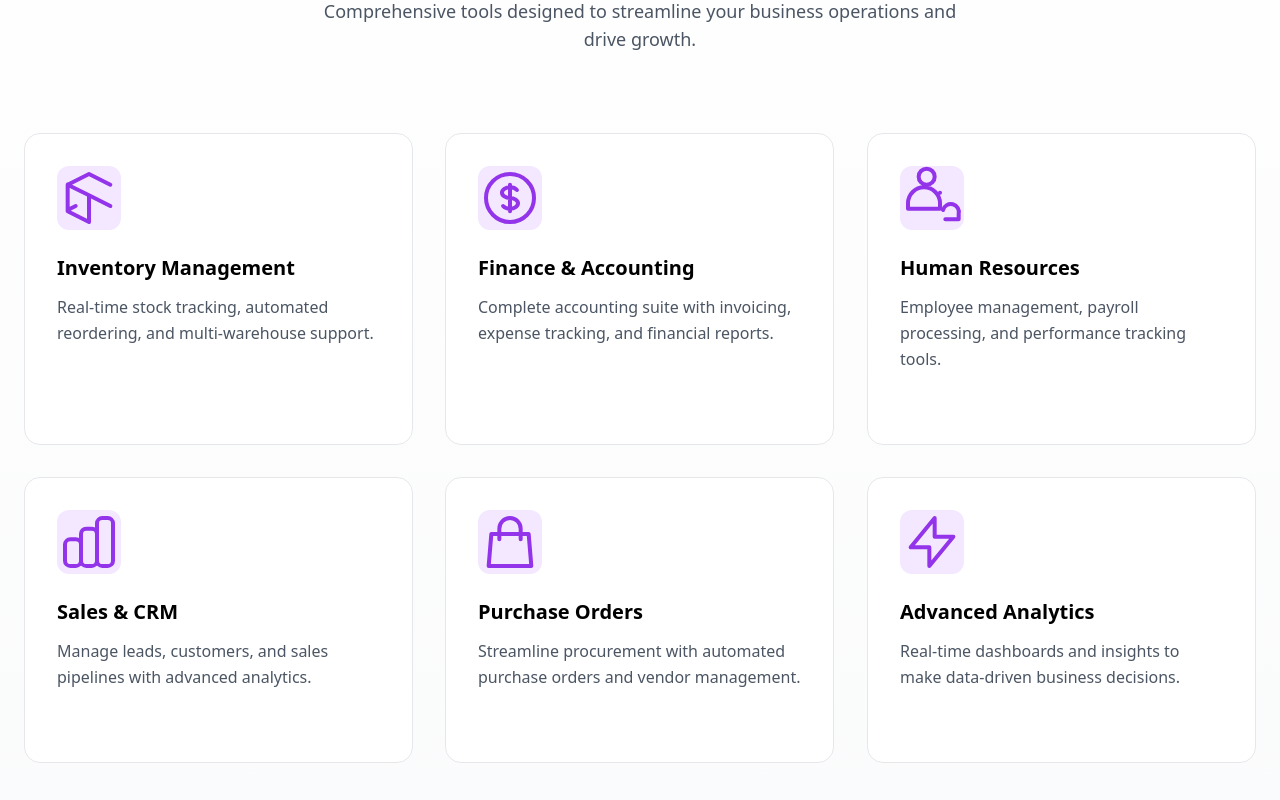
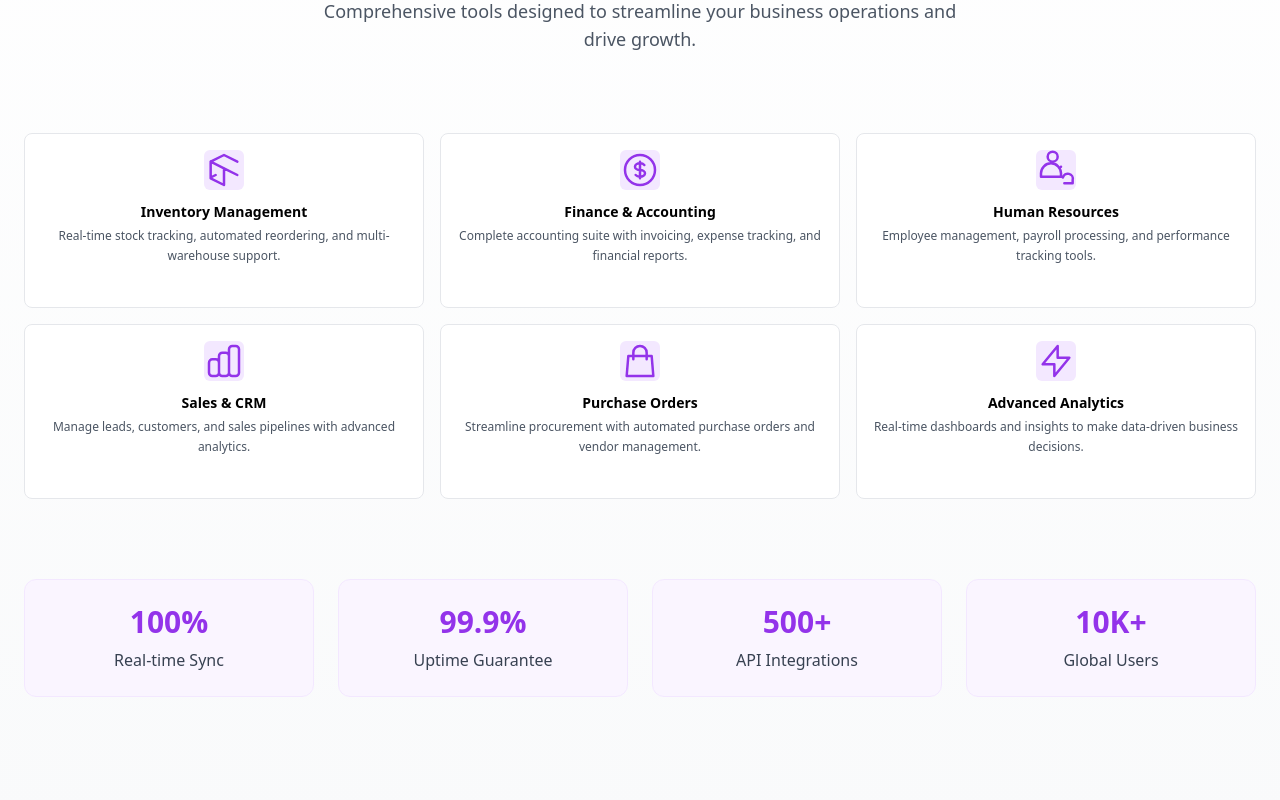
Before and after one commit to raihsoft/raihsuite-website, a Next.js app: page / in a window 1280 px wide. Shown: the part 1280-2080 px from the top of the page. Built offline with nearby package versions, Linux system fonts and the light colour scheme.

Commit message:
Update page.tsx

```diff
--- a/src/app/page.tsx
+++ b/src/app/page.tsx
@@ -79,7 +79,7 @@ export default function HomePage() {
             </p>
           </div>
 
-          <div className="grid md:grid-cols-2 lg:grid-cols-3 gap-8">
+          <div className="grid md:grid-cols-2 lg:grid-cols-3 gap-4">
             {[
               {
                 title: "Inventory Management",
@@ -138,22 +138,22 @@ export default function HomePage() {
             ].map((feature, index) => (
               <div
                 key={feature.title}
-                className={`group relative p-8 rounded-2xl border border-gray-200 bg-white hover:shadow-2xl hover:shadow-purple-200/30 transition-all duration-500 hover:scale-105 hover:border-purple-300 animate-scale-in overflow-hidden`}
+                className={`group relative p-4 rounded-lg border border-gray-200 bg-white hover:shadow-lg hover:shadow-purple-200/30 transition-all duration-500 hover:scale-105 hover:border-purple-300 animate-scale-in overflow-hidden`}
                 style={{ animationDelay: `${(index + 1) * 0.1}s` }}
               >
                 {/* Gradient background on hover */}
                 <div className="absolute inset-0 bg-gradient-to-br from-purple-500 to-purple-600 opacity-0 group-hover:opacity-5 transition-opacity duration-500" />
 
-                <div className="relative z-10">
-                  <div className="w-16 h-16 bg-purple-100 rounded-xl mb-6 flex items-center justify-center text-purple-600 group-hover:bg-purple-200 group-hover:shadow-lg group-hover:shadow-purple-300/50 transition-all duration-500 group-hover:scale-110">
+                <div className="relative z-10 text-center">
+                  <div className="w-10 h-10 bg-purple-100 rounded-md mb-3 flex items-center justify-center text-purple-600 group-hover:bg-purple-200 group-hover:shadow-lg group-hover:shadow-purple-300/50 transition-all duration-500 group-hover:scale-110 mx-auto">
                     {feature.icon}
                   </div>
-                  <h3 className="text-xl font-bold mb-3 group-hover:text-purple-700 transition-colors">{feature.title}</h3>
-                  <p className="text-gray-600 group-hover:text-gray-700 transition-colors leading-relaxed">
+                  <h3 className="text-sm font-bold mb-1 group-hover:text-purple-700 transition-colors">{feature.title}</h3>
+                  <p className="text-xs text-gray-600 group-hover:text-gray-700 transition-colors leading-relaxed">
                     {feature.description}
                   </p>
 
-                  <div className="mt-4 inline-flex items-center gap-2 text-purple-600 font-semibold opacity-0 group-hover:opacity-100 transition-opacity duration-300">
+                  <div className="mt-2 inline-flex items-center gap-1 text-purple-600 font-semibold opacity-0 group-hover:opacity-100 transition-opacity duration-300 text-xs">
                     Learn more <span className="group-hover:translate-x-1 transition-transform">→</span>
                   </div>
                 </div>
```
